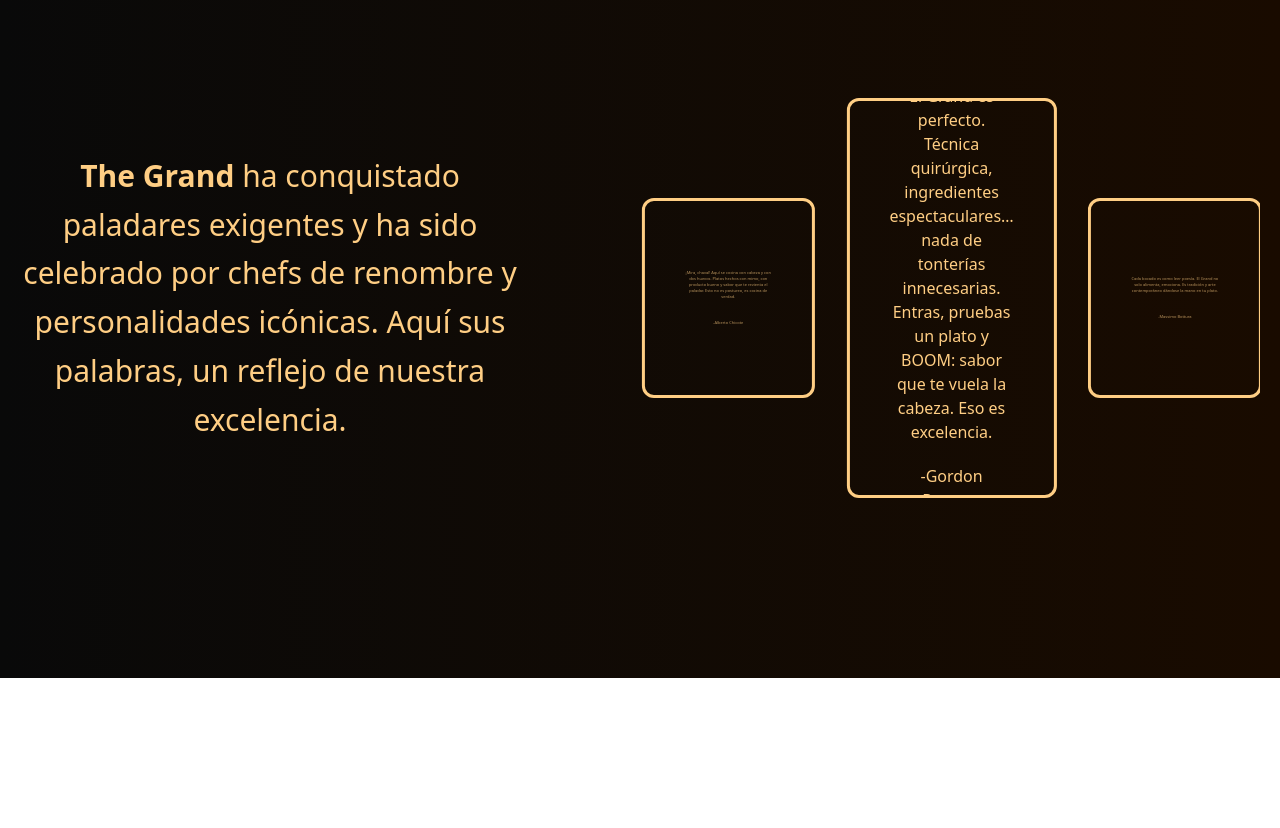
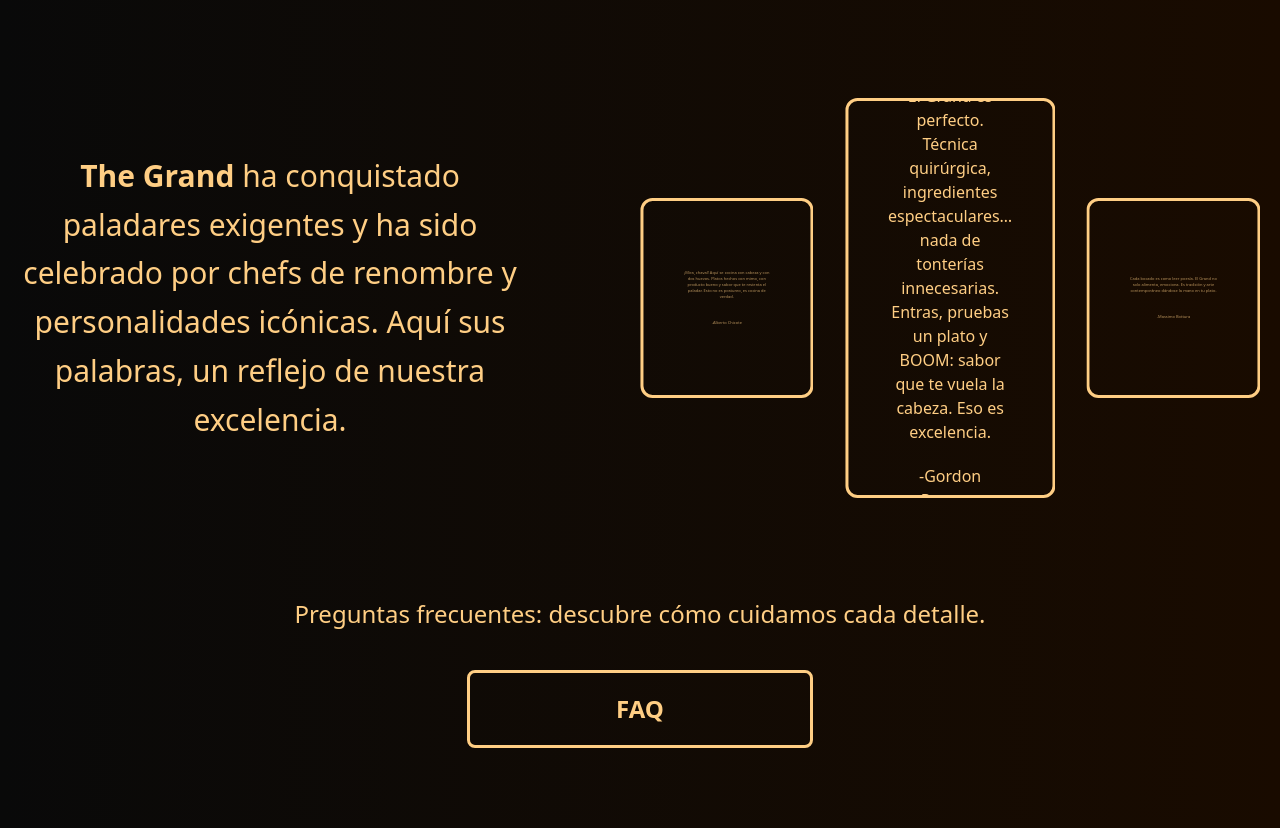
Before and after one commit to Dev-id-A/restaurant-page, a React (Vite) app: page / in a window 1280 px wide. Shown: the part 3522-4350 px from the top of the page. Before the commit the page ends 4200 px from the top, so only its background shows below. Built offline with nearby package versions, Linux system fonts and the light colour scheme; a web font is replaced by a local one.

Commit message:
FAQ section created

```diff
--- a/pages/Home.jsx
+++ b/pages/Home.jsx
@@ -5,6 +5,7 @@
 import Foods from "../src/assets/Home/Foods"
 import Reviews from "../src/assets/Home/Reviews"
 import homeLang from "../src/assets/Json/HomeJson"
+import FAQBtn from "../src/assets/Home/FAQBtn"
 
 function Home({lang, toggleFade}) {
   return (
@@ -40,6 +41,10 @@
           </div>
         </section>
 
+        <section className="flex flex-col items-center text-royal text-2xl text-center gap-10">
+          <h2>Preguntas frecuentes: descubre cómo cuidamos cada detalle.</h2>
+          <FAQBtn></FAQBtn>
+        </section>
 
       </div>
     </main>
--- a/src/assets/Home/FAQBtn.jsx
+++ b/src/assets/Home/FAQBtn.jsx
@@ -2,7 +2,7 @@
 
 function FAQBtn() {
   return (
-    <Link to={"faq"}>FAQBtn</Link>
+    <Link to={"faq"} className="font-bold border-3 rounded-lg p-5 w-1/2">FAQ</Link>
   )
 }
 
--- a/src/assets/Home/Reviews.jsx
+++ b/src/assets/Home/Reviews.jsx
@@ -20,10 +20,11 @@
         autoplay={{delay: 5000, disableOnInteraction: false}}
         className="w-full h-full"
         onSlideChange={(swiper)=> setActualIndex(swiper.realIndex)}
+        grabCursor
         >
-          {ReviewsJson.map((review, index)=>(
+          {ReviewsJson.map((review, index, e)=>(
             <SwiperSlide key={index}>
-              <div className="h-full flex items-center justify-center">
+              <div className="h-full flex items-center justify-center" >
                 <div className={`flex flex-col justify-center border-3 text-center rounded-xl p-10 gap-5 animation-all duration-1000
                   ${actualIndex === index ? "h-full":"size-50"}`}>
                   <h1 className={`animation-all duration-1000 ${actualIndex === index ? "opacity-100":"text-[4px] opacity-70"}`}>{review[lang]}</h1>
```
